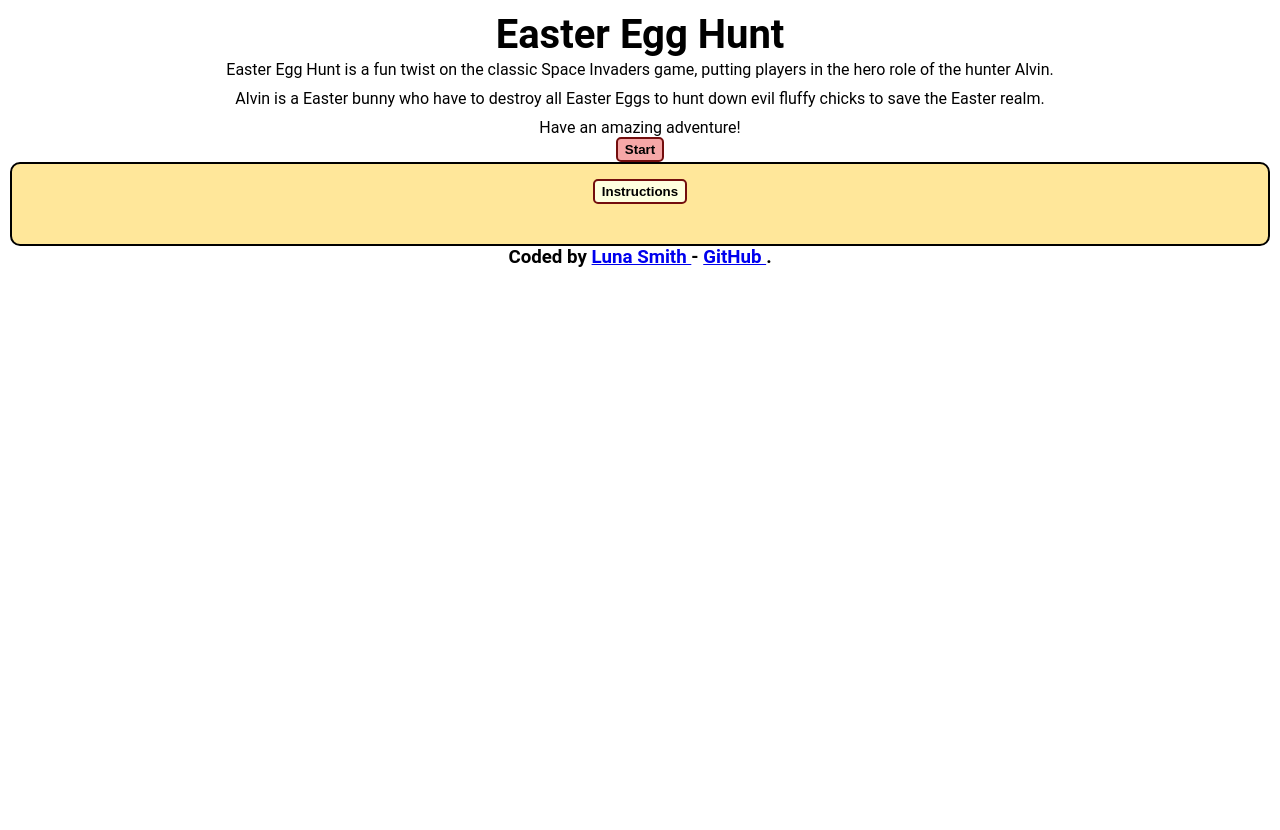
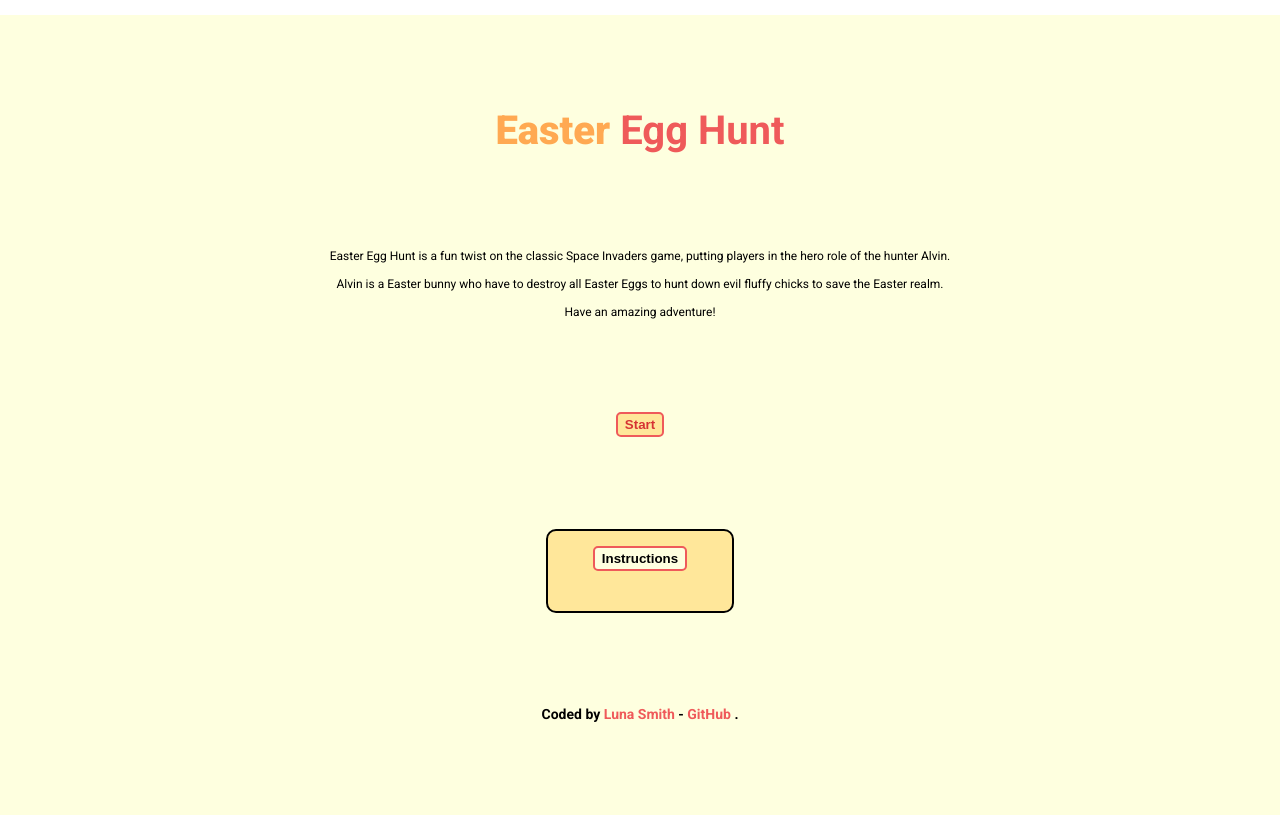
Before and after one commit to Lu-Smith/easter-mobile-game-vue, a Vue app: page / in a window 1280 px wide. Before the commit the page ends 800 px from the top, so only its background shows below. Built offline with nearby package versions, Linux system fonts and the light colour scheme.

Commit message:
Updated styling in style.css

```diff
--- a/src/style.css
+++ b/src/style.css
@@ -1,4 +1,4 @@
-@import url('https://fonts.googleapis.com/css2?family=Roboto:ital,wght@0,100;0,300;0,400;0,500;0,700;0,900;1,100;1,300;1,400;1,500;1,700;1,900&display=swap')
+@import url('https://fonts.googleapis.com/css2?family=Roboto:ital,wght@0,100;0,300;0,400;0,500;0,700;0,900;1,100;1,300;1,400;1,500;1,700;1,900&display=swap');
 
 :root {
   font-synthesis: none;
@@ -16,19 +16,77 @@
 body {
   overflow: hidden;
   text-align: center;
-  margin: 10px;
+  margin: 15px auto;
   font-family: "Roboto", sans-serif;
+  width: 100vw;
+  height: 100vh;
+}
+
+.App {
+  display: flex;
+  align-items: center;
+  justify-content: space-evenly;
+  flex-direction: column;
+  width: 100vw;
+  height: 100vh;
+  background-color: #feffdf;
 }
 
 button {
   padding: 3px 7px;
   border-radius: 5px;
-  border: 2px solid rgb(115, 14, 14);
-  background-color: rgb(246, 167, 167);
+  border: 2px solid #ef5a5a;
+  background-color: #ffe79a;
   font-weight: 600;
+  cursor: pointer;
+  transition: all 200ms ease-in-out;
+  color: #d63333;
 }
 
 h1 {
   font-size: 40px;
   line-height: 50px;
+  color: #ef5a5a;
 }
+
+h1 span {
+  font-weight: 800;
+  color: #ffa952;
+}
+
+h3 {
+  font-size: 14px;
+  line-height: 20px;
+}
+
+h4 {
+  font-size: 12px;
+  line-height: 16px;
+}
+
+p {
+  font-size: 12px;
+  line-height: 18px;
+}
+
+ol {
+  margin-top: 20px;
+  display: flex;
+  align-items: start;
+  justify-content: center;
+  flex-direction: column;
+}
+
+a {
+  color: #ef5a5a;
+  text-decoration: none;
+  transition: all 200ms ease-in-out;
+}
+
+a:hover {
+  color: #ffa952;
+}
+
+.assets {
+  display: none;
+}
```
